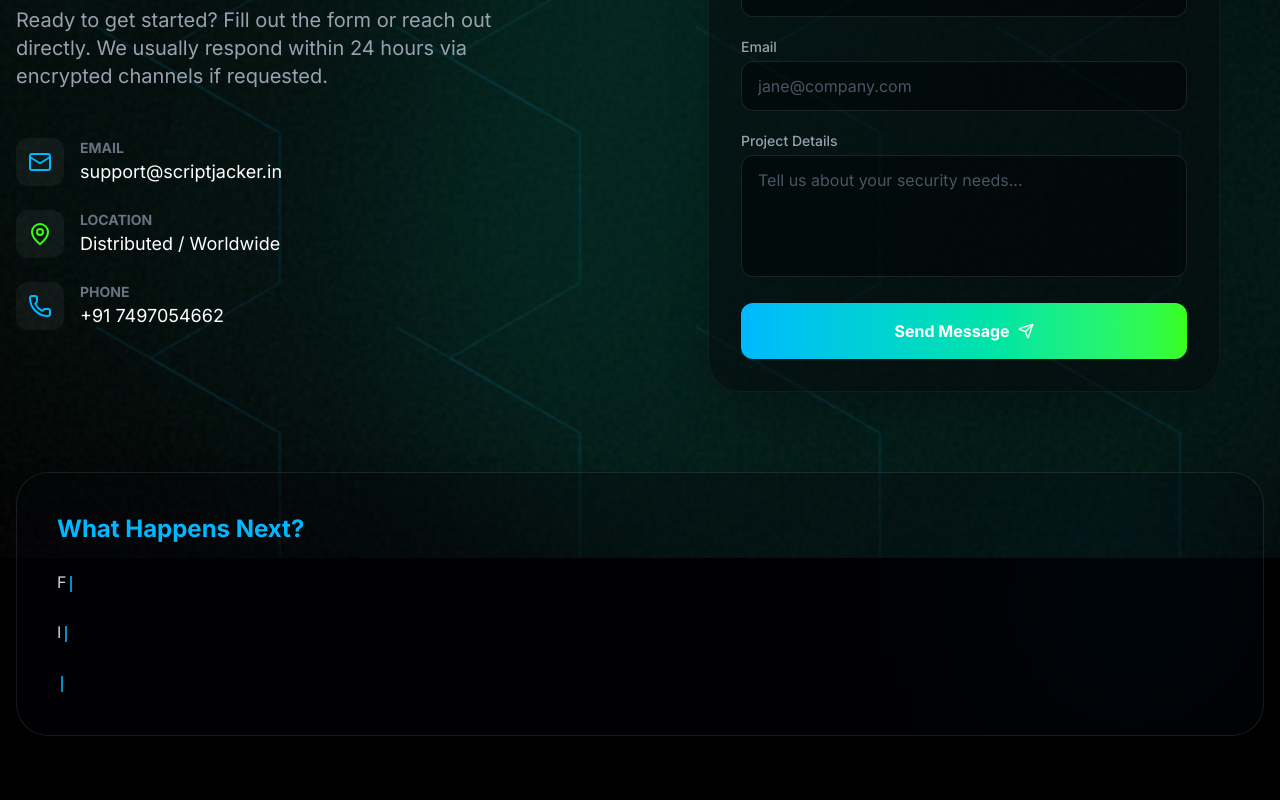
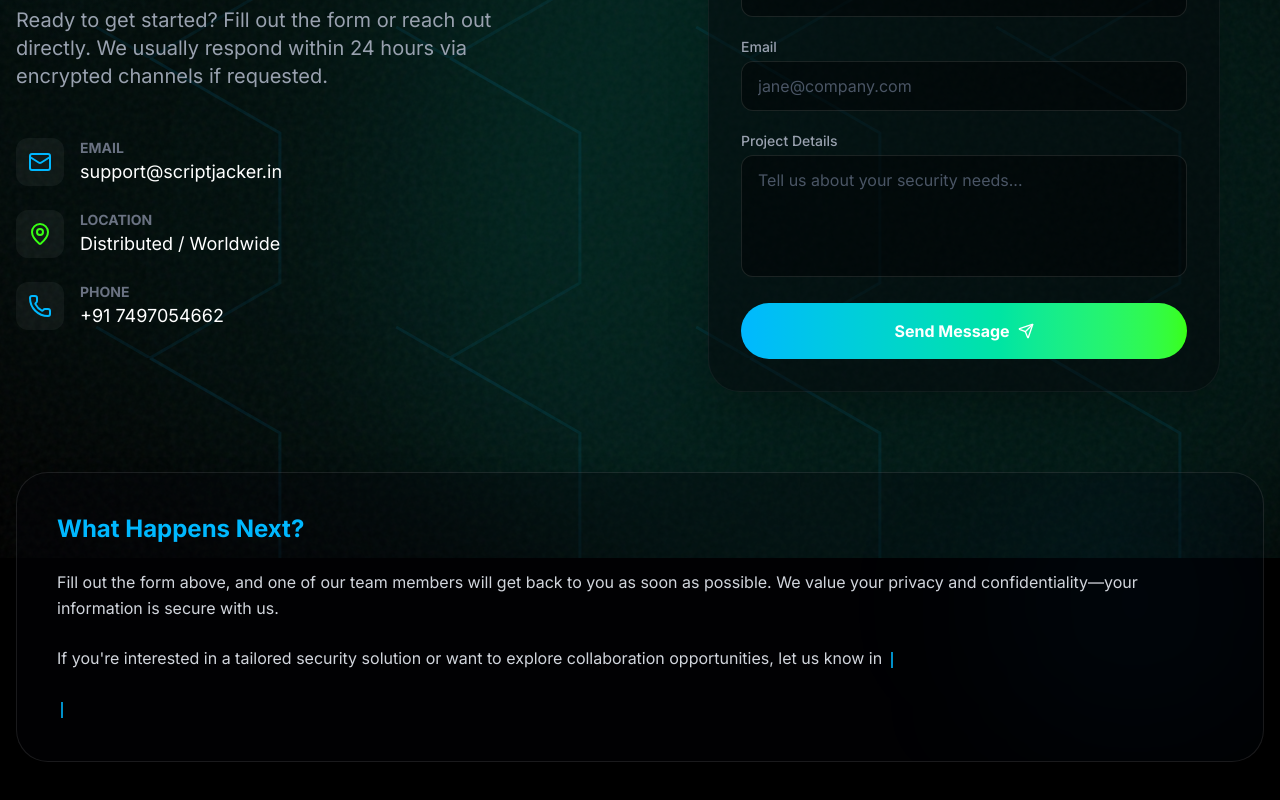
Before and after one commit to divyadeepmishra/scriptjacker, a Next.js app: page /contact in a window 1280 px wide. Shown: the part 242-1042 px from the top of the page. Built offline with nearby package versions, Linux system fonts and the light colour scheme.

Commit message:
added map, animation, fixed major and minor bugs

```diff
--- a/src/app/page.tsx
+++ b/src/app/page.tsx
@@ -8,6 +8,7 @@ import ScrollWrapper from '@/components/ScrollWrapper';
 import ServiceCard from '@/components/ServiceCard';
 import ServiceModal from '@/components/ServiceModal';
 import TestimonialCarousel from '@/components/TestimonialCarousel';
+import WorldMap from '@/components/WorldMap';
 import { CreditCard, FileCheck, FileJson, FileSignature, Globe, Handshake, Lock, MailWarning, Network, Puzzle, Smartphone, Star, Users, Workflow, ZoomIn } from 'lucide-react';
 import Link from 'next/link';
 import { useState } from 'react';
@@ -225,6 +226,18 @@ export default function Home() {
       {/* Crafting Trust Section */}
       <CraftingTrust />
 
+      {/* World Map Section */}
+      <section className="container mx-auto px-4 sm:px-6 lg:px-8 mb-20">
+         <div className="text-center max-w-4xl mx-auto mb-16">
+            <h2 className="text-4xl md:text-5xl font-bold text-white mb-6">Global <span className="text-transparent bg-clip-text bg-gradient-to-r from-neon-teal to-neon-purple">Reach</span></h2>
+            <div className="h-1 w-24 bg-neon-teal mx-auto mb-8 rounded-full" />
+            <p className="text-gray-400 text-lg leading-relaxed">
+               Securing digital assets worldwide. Our experts operate globally to neutralize threats before they reach you.
+            </p>
+         </div>
+         <WorldMap />
+      </section>
+
       {/* CTA Section */}
       <section className="container mx-auto px-4 sm:px-6 lg:px-8 mb-20">
          <div className="relative rounded-[3rem] overflow-hidden bg-white/5 border border-white/10 p-16 text-center group hover:border-neon-teal/30 transition-all duration-500">
--- a/src/components/ContactForm.jsx
+++ b/src/components/ContactForm.jsx
@@ -108,7 +108,7 @@ export default function ContactForm() {
           type="submit"
           disabled={status === 'loading' || status === 'success'}
           className={cn(
-            "w-full py-4 rounded-xl font-bold flex items-center justify-center transition-all",
+            "w-full py-4 rounded-full font-bold flex items-center justify-center transition-all",
             status === 'success'
                ? "bg-green-500 text-white"
                : "bg-gradient-to-r from-neon-teal to-neon-purple text-white hover:opacity-90 active:scale-[0.98]"
--- a/src/components/Navbar.jsx
+++ b/src/components/Navbar.jsx
@@ -132,7 +132,7 @@ export default function Navbar() {
               <Link
                 href="/contact"
                 onClick={() => setIsOpen(false)}
-                className="w-full text-center mt-4 px-6 py-3 rounded-xl bg-gradient-to-r from-neon-teal to-neon-purple font-bold text-white"
+                className="w-full text-center mt-4 px-6 py-3 rounded-full bg-gradient-to-r from-neon-teal to-neon-purple font-bold text-white shadow-lg shadow-neon-teal/20"
               >
                 Get Secure
               </Link>
--- a/src/components/TypewriterText.jsx
+++ b/src/components/TypewriterText.jsx
@@ -1,52 +1,40 @@
 'use client';
 
-import { motion, useAnimation, useInView } from 'framer-motion';
+import { motion, useInView } from 'framer-motion';
 import { useEffect, useRef, useState } from 'react';
 
-export default function TypewriterText({ text, className = "", delay = 0, speed = 0.05, onComplete, available = true, showCursor = true }) {
-  // Split text into characters
-  const characters = Array.from(text);
-  const controls = useAnimation();
+export default function TypewriterText({ text, className = "", delay = 0, speed = 30 }) {
+  const [displayedText, setDisplayedText] = useState('');
+  const [started, setStarted] = useState(false);
   const ref = useRef(null);
-  const isInView = useInView(ref, { once: true, amount: 0.5 });
-  const [isFinished, setIsFinished] = useState(false);
+  const isInView = useInView(ref, { once: true, amount: 0.1 });
 
+  // Handle Initial Delay
   useEffect(() => {
-    if (isInView && available) {
-      const startAnimation = async () => {
-        // Initial delay
-        if (delay > 0) await new Promise(resolve => setTimeout(resolve, delay * 1000));
+    if (isInView && !started) {
+      const timer = setTimeout(() => {
+        setStarted(true);
+      }, delay * 1000); // delay is in seconds
+      return () => clearTimeout(timer);
+    }
+  }, [isInView, delay, started]);
 
-        // Animate characters
-        await controls.start(i => ({
-          opacity: 1,
-          display: "inline",
-          transition: { delay: i * speed, duration: 0 }
-        }));
-
-        setIsFinished(true);
-        if (onComplete) onComplete();
-      };
-
-      startAnimation();
+  // Handle Typing Effect
+  useEffect(() => {
+    if (started && displayedText.length < text.length) {
+      const timeout = setTimeout(() => {
+        setDisplayedText(text.slice(0, displayedText.length + 1));
+      }, speed); // speed is in milliseconds (e.g., 30ms)
+      return () => clearTimeout(timeout);
     }
-  }, [isInView, controls, delay, speed, onComplete, available]);
+  }, [started, displayedText, text, speed]);
 
   return (
     <span ref={ref} className={className}>
-      {characters.map((char, index) => (
+      {displayedText}
+      {/* Cursor Animation */}
+      {displayedText.length < text.length && (
         <motion.span
-          key={`${char}-${index}`}
-          custom={index}
-          initial={{ opacity: 0, display: "none" }}
-          animate={controls}
-        >
-          {char}
-        </motion.span>
-      ))}
-      {showCursor && !isFinished && (
-        <motion.span
-          initial={{ opacity: 0 }}
           animate={{ opacity: [0, 1, 0] }}
           transition={{ duration: 0.8, repeat: Infinity }}
           className="inline-block w-[2px] h-[1em] bg-neon-teal ml-1 align-middle"
--- /dev/null
+++ b/src/components/WorldMap.jsx
@@ -0,0 +1,62 @@
+'use client';
+
+import { motion } from 'framer-motion';
+import Image from 'next/image';
+
+const dots = [
+  { id: 1, cx: '28%', cy: '35%', city: 'New York' },
+  { id: 2, cx: '49%', cy: '26%', city: 'London' },
+  { id: 3, cx: '63%', cy: '44%', city: 'Dubai' },
+  { id: 4, cx: '79%', cy: '56%', city: 'Singapore' },
+  { id: 5, cx: '88%', cy: '38%', city: 'Tokyo' },
+  { id: 6, cx: '92%', cy: '80%', city: 'Sydney' },
+  { id: 7, cx: '15%', cy: '30%', city: 'San Francisco' },
+  { id: 8, cx: '54%', cy: '32%', city: 'Berlin' },
+];
+
+export default function WorldMap() {
+  return (
+    <div className="w-full relative">
+       <div className="relative w-full aspect-[1.8] rounded-[2.5rem] overflow-hidden border border-white/10 bg-white/5 shadow-2xl">
+            {/*
+              User provided a styled map image (Gray on White).
+              To match the Dark/Neon theme:
+              1. invert: Turns White bg -> Black, Gray map -> Light Gray/White
+              2. opacity: Blends it into the site background
+            */}
+            <Image
+              src="/world-map.jpg"
+              alt="World Map"
+              fill
+              className="object-cover filter invert opacity-50 mix-blend-screen"
+            />
+
+            {/* Pulsing Dots */}
+            {dots.map((dot) => (
+               <div
+                 key={dot.id}
+                 className="absolute w-4 h-4 -ml-2 -mt-2 group cursor-pointer"
+                 style={{ left: dot.cx, top: dot.cy }}
+               >
+                  <motion.div
+                    animate={{ scale: [1, 2, 1], opacity: [0.7, 0, 0.7] }}
+                    transition={{ duration: 2 + Math.random(), repeat: Infinity, ease: "easeInOut" }}
+                    className="absolute inset-0 bg-neon-teal rounded-full opacity-50 blur-sm"
+                  />
+                  <div className="absolute inset-1 bg-neon-teal rounded-full shadow-[0_0_10px_var(--color-neon-teal)]" />
+
+                  {/* Tooltip */}
+                  <div className="absolute top-6 left-1/2 -translate-x-1/2 opacity-0 group-hover:opacity-100 transition-opacity bg-dark/90 border border-neon-teal/50 px-2 py-1 rounded text-xs text-neon-teal whitespace-nowrap pointer-events-none z-10">
+                     {dot.city}
+                  </div>
+               </div>
+            ))}
+       </div>
+       <div className="text-center mt-10">
+          <p className="text-gray-400 text-sm">
+             Providing <span className="text-neon-teal">advanced security services</span> across the globe.
+          </p>
+       </div>
+    </div>
+  );
+}
```
Also changed, not shown: public/world-map.jpg (added).
